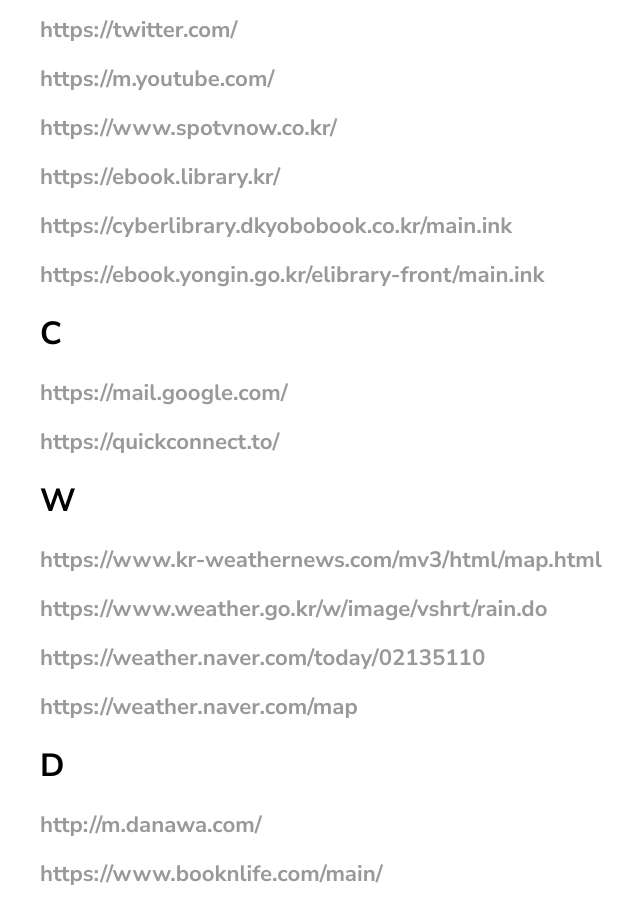
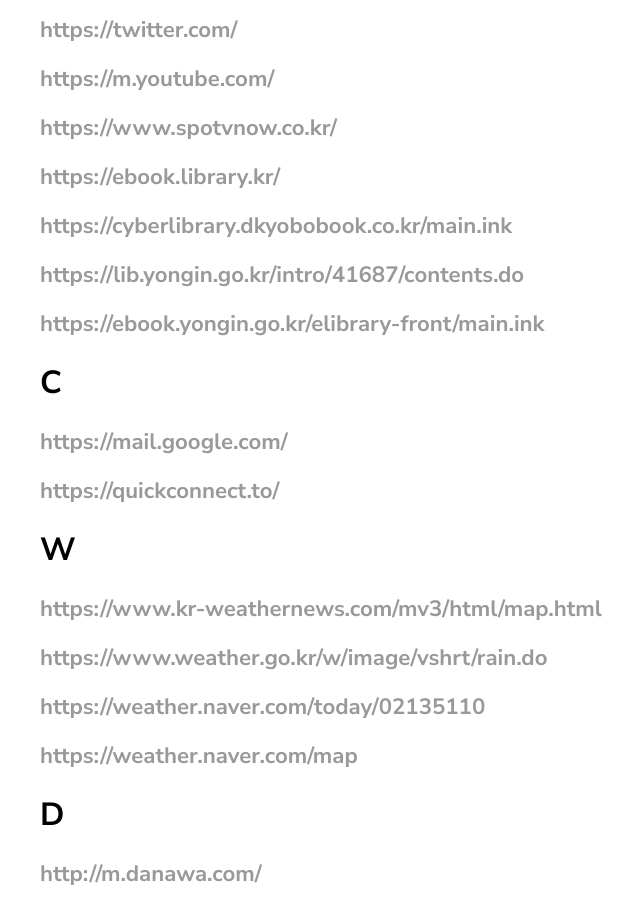
Before and after one commit to keuntaehwang/public, a Jekyll site: the page built from _posts/2023-02-07-favorite.markdown, in a window 1280 px wide and 900 px high, scrolled down 970 px. Shown: the whole window, without its empty margins (60-700 px from the left). Built offline with Jekyll 4.4.1, drawn with Linux system fonts in a browser that asks for light colours.

Commit message:
Update 2023-02-07-favorite.markdown

```diff
--- a/_posts/2023-02-07-favorite.markdown
+++ b/_posts/2023-02-07-favorite.markdown
@@ -20,6 +20,7 @@ categories: NONE
 ### <https://www.spotvnow.co.kr/>
 ### <https://ebook.library.kr/>
 ### <https://cyberlibrary.dkyobobook.co.kr/main.ink>
+### <https://lib.yongin.go.kr/intro/41687/contents.do>
 ### <https://ebook.yongin.go.kr/elibrary-front/main.ink>
 
 ## C
```
